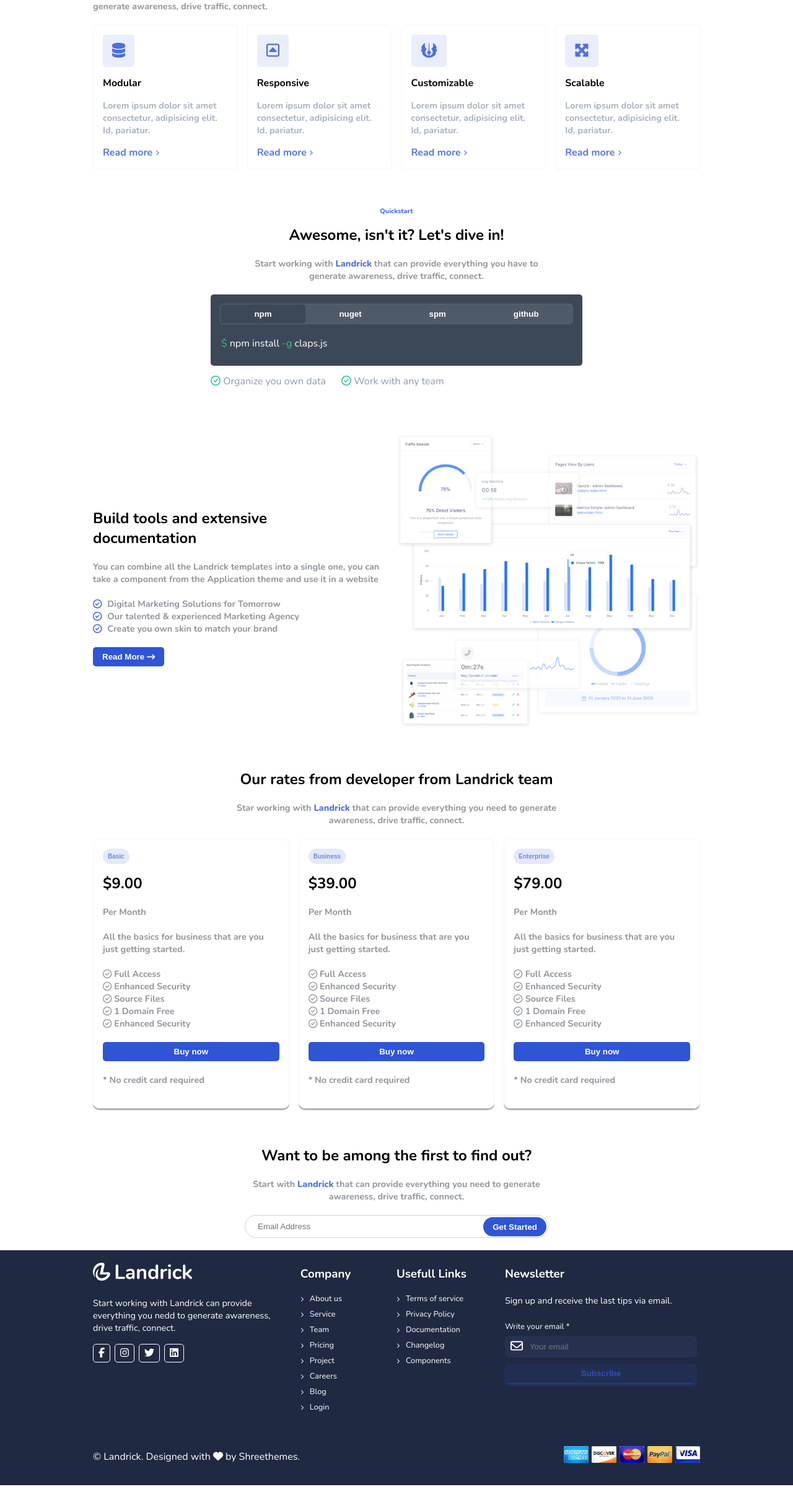
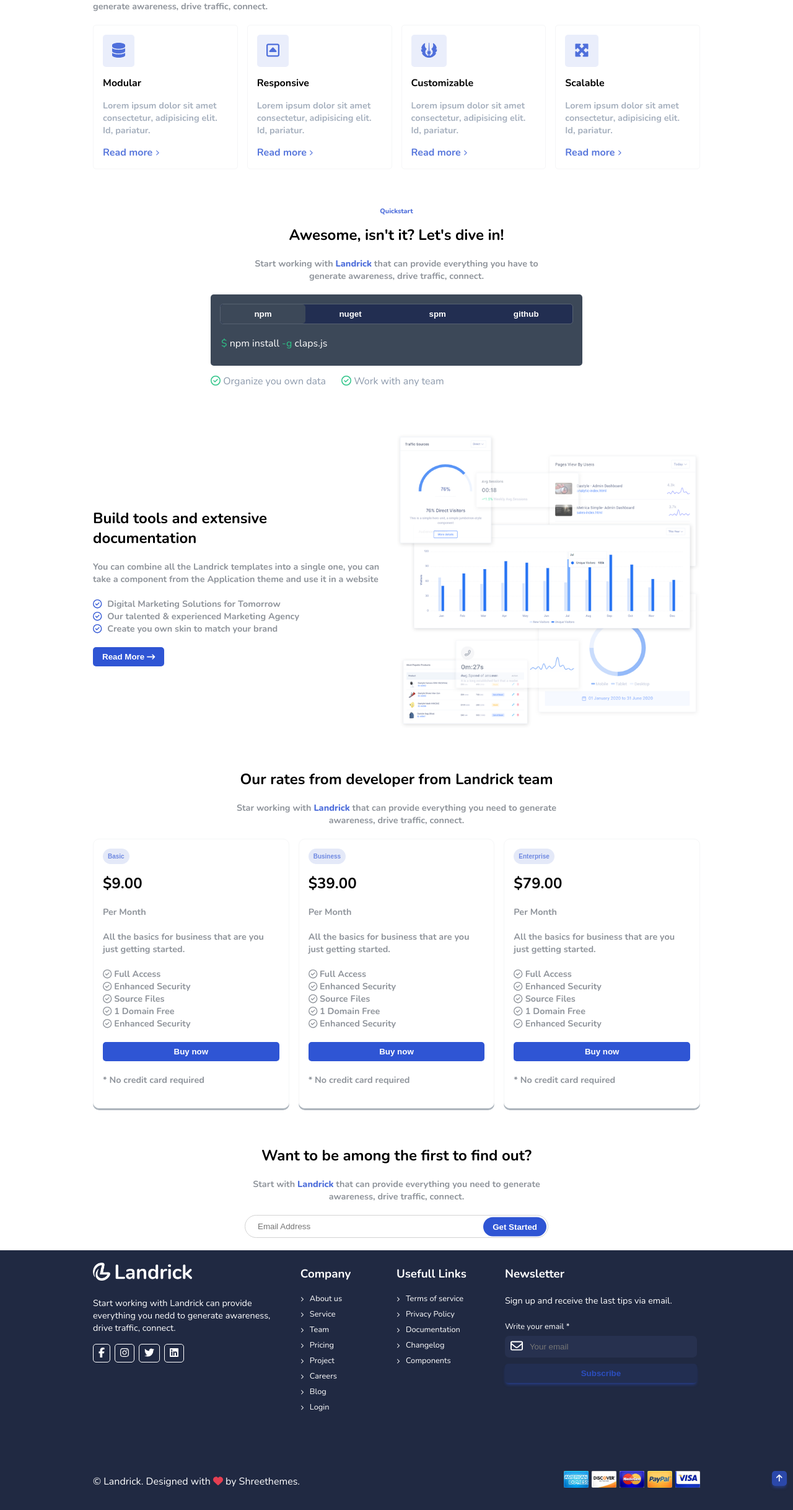
Before and after one commit to Siripiri-hue/proj-html-vuejs, a Vue app: page / in a window 1280 px wide. Shown: the part 832-3268 px from the top of the page at 62% size. Before the commit the page ends 3228 px from the top, so only its background shows below. Built offline with nearby package versions, Linux system fonts and the light colour scheme.

Commit message:
Aggiunto btn footer

```diff
--- a/src/assets/scss/colorPalette.scss
+++ b/src/assets/scss/colorPalette.scss
@@ -31,3 +31,11 @@
 $btnBkg: #4F5A69;
 $activeBkg: #3C4858;
 $benefitsText: #8D9AAC;
+
+/* footer colors */
+$footBkg: #202942;
+$inputBkg: #27314F;
+$btnBkg: #222E51;
+$btnText: #2C4EBE;
+$btnUpBkg: #2B48AA;
+$btnsShadow: rgba(44,78,190,0.65);
--- a/src/assets/scss/common.scss
+++ b/src/assets/scss/common.scss
@@ -133,3 +133,7 @@
 .blue-text {
     color: $blueBtn;
 }
+
+.redHeart {
+    color: $redHeart;
+}
--- a/src/components/FooterComponents/CopyrightsComponent.vue
+++ b/src/components/FooterComponents/CopyrightsComponent.vue
@@ -1,16 +1,27 @@
+<!--
+Componente diviso in due blocchi, divisi dallo space between:
+- il primo contiene il "made with"
+- il secondo contiene le icone dei metodi di pagamento possibili
+Più un terzo blocco, posizionato in absolute, per la freccia "torna su"
+-->
+
 <template>
-    <section id="copyrights" class="flex-row space-btw align-cx">
-        <!-- componente diviso in due colonne:
-        - la prima che contiene il "made with"
-        - la seconda contiene le icone dei metodi di pagamento possibili -->
+    <section id="copyrights">
+        <div class="container flex-row space-btw align-cx">
+            <span>&#169; Landrick. Designed with <span class="redHeart"><font-awesome-icon icon="fa-solid fa-heart" /></span> by Shreethemes.</span>
 
-        <span>&#169; Landrick. Designed with <font-awesome-icon icon="fa-solid fa-heart" /> by Shreethemes.</span>
+            <ul id="payment-methods" class="flex-row align-cx">
+                <li v-for="(icon, i) in paymentIcons" :key="i">
+                    <a :href="icon.link"><img :src="icon.src" alt=""></a>
+                </li>
+            </ul>
+        </div>
 
-        <ul id="payment-methods" class="flex-row align-cx">
-            <li v-for="(icon, i) in paymentIcons" :key="i">
-                <a :href="icon.link"><img :src="icon.src" alt=""></a>
-            </li>
-        </ul>
+        <div id="arrow-icon">
+            <a href="#">
+                <font-awesome-icon icon="fa-solid fa-arrow-up" />
+            </a>
+        </div>
     </section>
 </template>
 
@@ -51,8 +62,11 @@
 </script>
 
 <style lang="scss" scoped>
+@import '../../assets/scss/colorPalette.scss';
+
 #copyrights {
     padding: 30px 0 10px;
+    position: relative;
 
     ul {
         gap: 5px;
@@ -61,5 +75,20 @@
             max-width: 40px;
         }
     }
+
+    #arrow-icon {
+        position: absolute;
+        bottom: 35%;
+        // transform: translateY(-50%);
+        right: 10px;
+        font-size: 0.8rem;
+        // color: $btnText;
+        background-color: $btnUpBkg;
+        box-shadow: 0px 4px 5px -2px $btnsShadow;
+        padding: 3px 7px;
+        border-radius: 5px;
+    }
 }
+
+
 </style>
--- a/src/components/FooterComponents/InfoComponent.vue
+++ b/src/components/FooterComponents/InfoComponent.vue
@@ -1,5 +1,5 @@
 <template>
-    <section id="foot-info" class="flex-row">
+    <section id="foot-info" class="container flex-row">
         <!-- componente che conterrà quattro colonne
         - col 1: logo e icone social
         - col 2 - col 3: liste di links (probabilmente ciclate da altro componente)
@@ -84,6 +84,8 @@
 </script>
 
 <style lang="scss" scoped>
+@import '../../assets/scss/colorPalette.scss';
+
 #foot-info {
     gap: 10px;
 
@@ -144,7 +146,7 @@
             }
 
             input {
-                background-color: #27314F;
+                background-color: $inputBkg;
                 padding: 10px;
                 border-radius: 7px;
                 padding-left: 40px;
@@ -159,10 +161,10 @@
             }
 
             button {
-                background-color: #222E51;
+                background-color: $btnBkg;
                 border: none;
-                color: #2C4EBE;
-                box-shadow: 0px 4px 5px -2px rgba(44,78,190,0.65);
+                color: $btnText;
+                box-shadow: 0px 4px 5px -2px $btnsShadow;
             }
         }
     }
--- a/src/components/MainFooter.vue
+++ b/src/components/MainFooter.vue
@@ -1,9 +1,7 @@
 <template>
     <footer>
-        <div class="container">
-            <Info />
-            <Copyrights />
-        </div>
+        <Info />
+        <Copyrights />
     </footer>
 </template>
 
@@ -20,10 +18,12 @@
 </script>
 
 <style lang="scss" scoped>
+@import '../assets/scss/colorPalette.scss';
 
 footer {
-    background-color: #202942;
+    background-color: $footBkg;
     color: white;
+    // position: relative;
 }
 
 </style>
--- a/src/main.js
+++ b/src/main.js
@@ -13,6 +13,7 @@
 import { faHeart } from '@fortawesome/free-solid-svg-icons'
 import { faChevronDown } from '@fortawesome/free-solid-svg-icons'
 import { faGear } from '@fortawesome/free-solid-svg-icons'
+import { faArrowUp } from '@fortawesome/free-solid-svg-icons'
 
 import { faCircleCheck } from '@fortawesome/free-regular-svg-icons'
 import { faUser } from '@fortawesome/free-regular-svg-icons'
@@ -26,7 +27,7 @@
 import { faTwitter } from '@fortawesome/free-brands-svg-icons'
 import { faLinkedin } from '@fortawesome/free-brands-svg-icons'
 
-library.add(faMagnifyingGlass, faGithub, faStackOverflow, faUser, faSquareCaretUp, faDatabase, faJedi, faMaximize, faChevronRight, faCircleCheck, faArrowRightLong, faFacebookF, faInstagram, faTwitter, faLinkedin, faEnvelope, faHeart, faChevronDown, faGear )
+library.add(faMagnifyingGlass, faGithub, faStackOverflow, faUser, faSquareCaretUp, faDatabase, faJedi, faMaximize, faChevronRight, faCircleCheck, faArrowRightLong, faFacebookF, faInstagram, faTwitter, faLinkedin, faEnvelope, faHeart, faChevronDown, faGear, faArrowUp )
 
 Vue.component('font-awesome-icon', FontAwesomeIcon)
 
```
